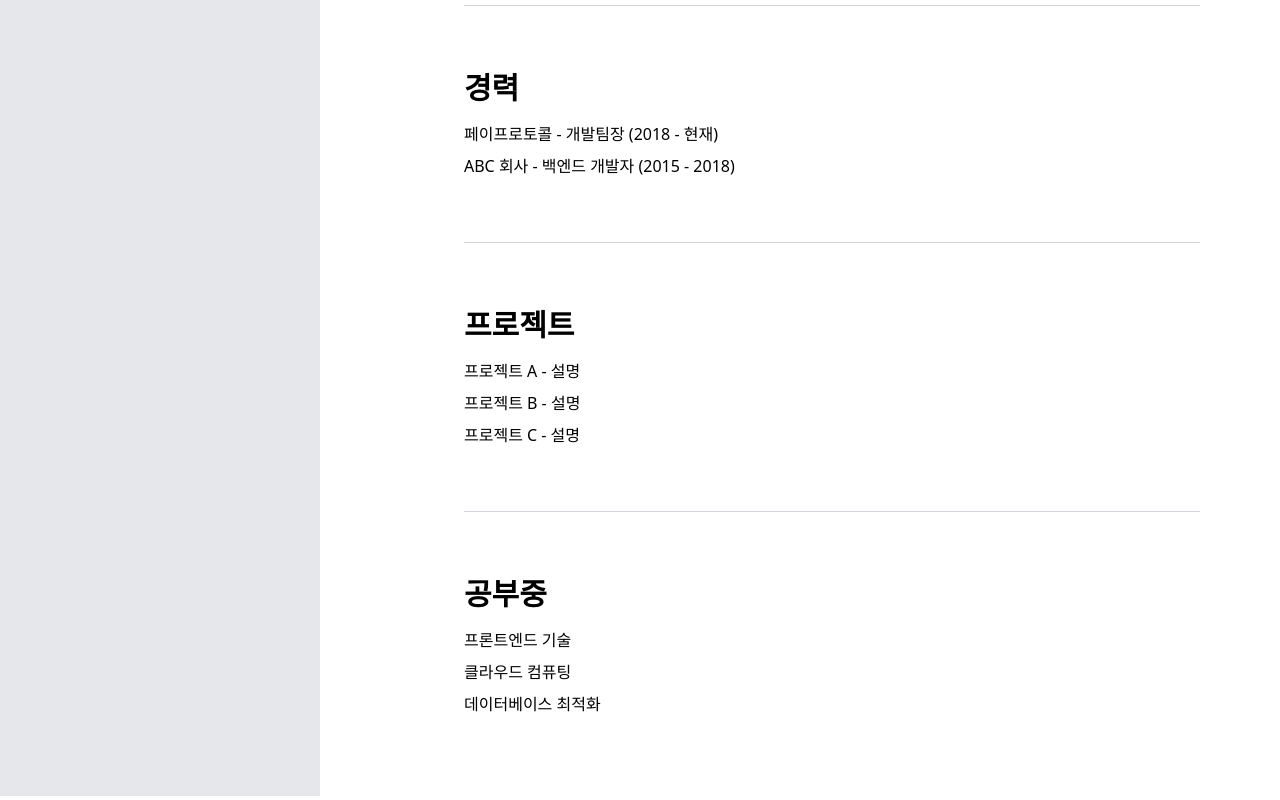
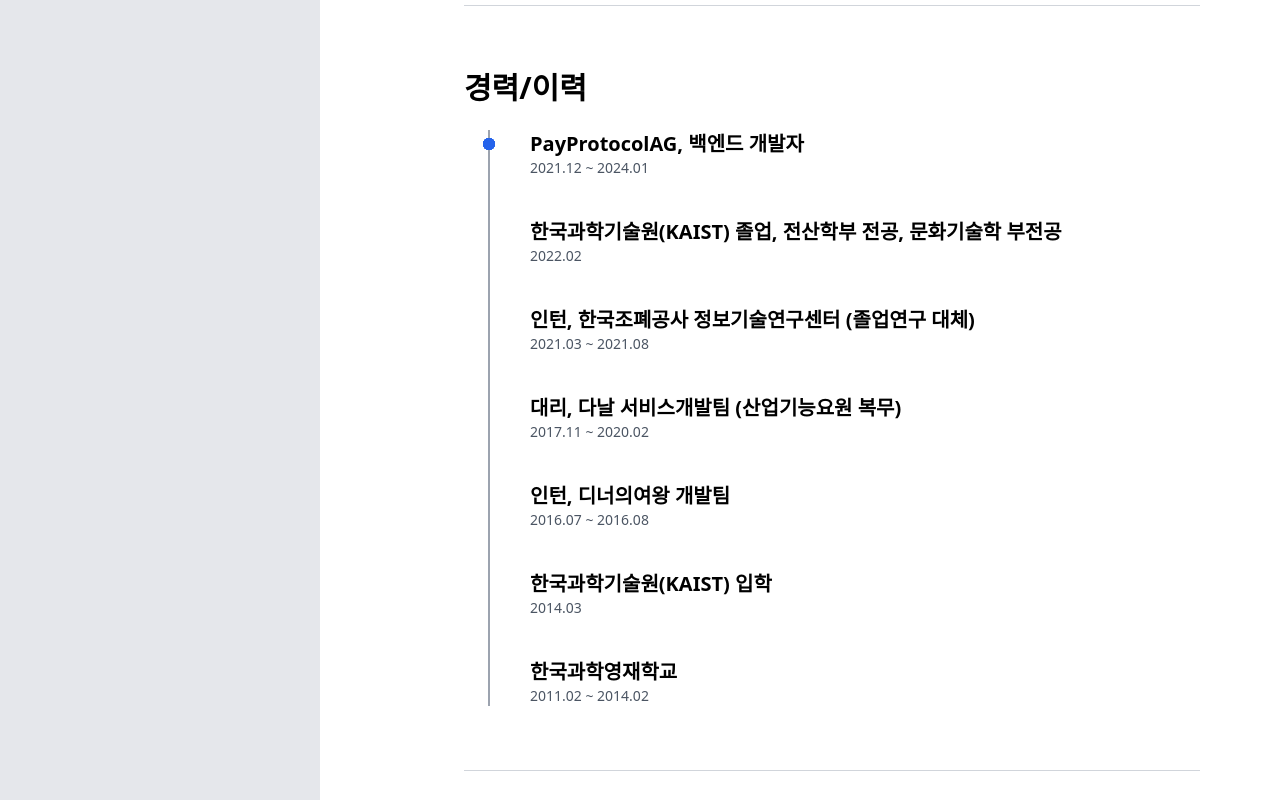
Before and after one commit to kyusung-project/about, a Next.js app: page / in a window 1280 px wide. Shown: the part 1460-2260 px from the top of the page. Built offline with nearby package versions, Linux system fonts and the light colour scheme.

Commit message:
경력/이력 추가

```diff
--- a/app/page.tsx
+++ b/app/page.tsx
@@ -71,7 +71,7 @@
           <div className="space-y-8">
             <div className="space-y-4">
               <p className="text-lg">
-                5년차 백엔드 개발자이며, 페이프로토콜에서 개발팀장으로 근무
+                6년차 백엔드 개발자이며, 페이프로토콜에서 개발팀장으로 근무
                 중입니다.
               </p>
               <p className="text-lg">
@@ -155,11 +155,125 @@
 
         {/* 경력 섹션 */}
         <div>
-          <h2 className="text-3xl font-semibold mb-4">경력</h2>
-          <ul className="space-y-2">
-            <li>페이프로토콜 - 개발팀장 (2018 - 현재)</li>
-            <li>ABC 회사 - 백엔드 개발자 (2015 - 2018)</li>
-          </ul>
+          <h2 className="text-3xl font-semibold mb-6">경력/이력</h2>
+
+          {/* 타임라인 시작 */}
+          <div className="relative border-l-2 border-gray-400 dark:border-gray-600 ml-6">
+            {/* PayProtocolAG 백엔드 개발자 */}
+            <div className="group mb-10 ml-10">
+              <div className="absolute w-3 h-3 bg-blue-600 rounded-full left-[-7px] top-2"></div>
+              <h3 className="text-xl font-bold">
+                PayProtocolAG, 백엔드 개발자
+              </h3>
+              <p className="text-sm text-gray-600 dark:text-gray-400">
+                2021.12 ~ 2024.01
+              </p>
+              {/* 상세 설명 */}
+              <div className="max-h-0 overflow-hidden group-hover:max-h-40 transition-all duration-300 ease-in-out">
+                <p className="mt-2">
+                  페이프로토콜(가상화폐) 관련 서버 개발 및 운영
+                </p>
+                <p>springboot, kafka 도입</p>
+                <p>글로벌 페이코인 신규 개발</p>
+                <p>2024.02~ 개발팀장</p>
+              </div>
+            </div>
+
+            {/* KAIST */}
+            <div className="group mb-10 ml-10">
+              <div className="absolute w-3 h-3 bg-blue-600 rounded-full left-[-7px] top-2"></div>
+              <h3 className="text-xl font-bold">
+                한국과학기술원(KAIST) 졸업, 전산학부 전공, 문화기술학 부전공
+              </h3>
+              <p className="text-sm text-gray-600 dark:text-gray-400">
+                2022.02
+              </p>
+              {/* 상세 설명 */}
+              <div className="max-h-0 overflow-hidden group-hover:max-h-40 transition-all duration-300 ease-in-out">
+                <p className="mt-2">2014.02 ~ 2022.02</p>
+              </div>
+            </div>
+
+            {/* 한국조폐공사 인턴 */}
+            <div className="group mb-10 ml-10">
+              <div className="absolute w-3 h-3 bg-blue-600 rounded-full left-[-7px] top-2"></div>
+              <h3 className="text-xl font-bold">
+                인턴, 한국조폐공사 정보기술연구센터 (졸업연구 대체)
+              </h3>
+              <p className="text-sm text-gray-600 dark:text-gray-400">
+                2021.03 ~ 2021.08
+              </p>
+              {/* 상세 설명 */}
+              <div className="max-h-0 overflow-hidden group-hover:max-h-40 transition-all duration-300 ease-in-out">
+                <p className="mt-2">Hyperledger Indy, DID 기술 연구</p>
+                <p>DID 모바일 사원증 개발</p>
+                <p>AWS, Spring Boot, MySQL, Android 사용</p>
+              </div>
+            </div>
+
+            {/* 다날 서비스개발팀 */}
+            <div className="group mb-10 ml-10">
+              <div className="absolute w-3 h-3 bg-blue-600 rounded-full left-[-7px] top-2"></div>
+              <h3 className="text-xl font-bold">
+                대리, 다날 서비스개발팀 (산업기능요원 복무)
+              </h3>
+              <p className="text-sm text-gray-600 dark:text-gray-400">
+                2017.11 ~ 2020.02
+              </p>
+              {/* 상세 설명 */}
+              <div className="max-h-0 overflow-hidden group-hover:max-h-40 transition-all duration-300 ease-in-out">
+                <p className="mt-2">
+                  페이프로토콜(가상화폐) 월렛 앱/결제 서버 신규 개발 및 운영
+                </p>
+                <p>삼성페이 온라인 휴대폰결제 결제 서버 신규 개발</p>
+                <p>Java, MySQL, 내부 프레임워크 사용</p>
+              </div>
+            </div>
+
+            {/* 디너의여왕 인턴 */}
+            <div className="group mb-10 ml-10">
+              <div className="absolute w-3 h-3 bg-blue-600 rounded-full left-[-7px] top-2"></div>
+              <h3 className="text-xl font-bold">인턴, 디너의여왕 개발팀</h3>
+              <p className="text-sm text-gray-600 dark:text-gray-400">
+                2016.07 ~ 2016.08
+              </p>
+              {/* 상세 설명 */}
+              <div className="max-h-0 overflow-hidden group-hover:max-h-40 transition-all duration-300 ease-in-out">
+                <p className="mt-2">
+                  백엔드 개발, 앱 API 유지 보수, 내부 CMS 개발
+                </p>
+                <p>PHP, CodeIgniter, MySQL 사용</p>
+              </div>
+            </div>
+
+            {/* KAIST */}
+            <div className="group mb-10 ml-10">
+              <div className="absolute w-3 h-3 bg-blue-600 rounded-full left-[-7px] top-2"></div>
+              <h3 className="text-xl font-bold">한국과학기술원(KAIST) 입학</h3>
+              <p className="text-sm text-gray-600 dark:text-gray-400">
+                2014.03
+              </p>
+              {/* 상세 설명 */}
+              <div className="max-h-0 overflow-hidden group-hover:max-h-40 transition-all duration-300 ease-in-out">
+                <p className="mt-2">2014.02 ~ 2022.02</p>
+              </div>
+            </div>
+
+            {/* 한국과학영재학교 */}
+            <div className="group mb-10 ml-10">
+              <div className="absolute w-3 h-3 bg-blue-600 rounded-full left-[-7px] top-2"></div>
+              <h3 className="text-xl font-bold">한국과학영재학교</h3>
+              <p className="text-sm text-gray-600 dark:text-gray-400">
+                2011.02 ~ 2014.02
+              </p>
+              {/* 상세 설명 */}
+              <div className="max-h-0 overflow-hidden group-hover:max-h-40 transition-all duration-300 ease-in-out">
+                <p className="mt-2">정보과학 전공, 정보올림피아드 참가</p>
+                <p>Research & Education - Cloud 관련</p>
+                <p>졸업연구 - Android 개발</p>
+              </div>
+            </div>
+          </div>
         </div>
 
         <hr className="my-6 border-gray-300 dark:border-gray-600" />
```
